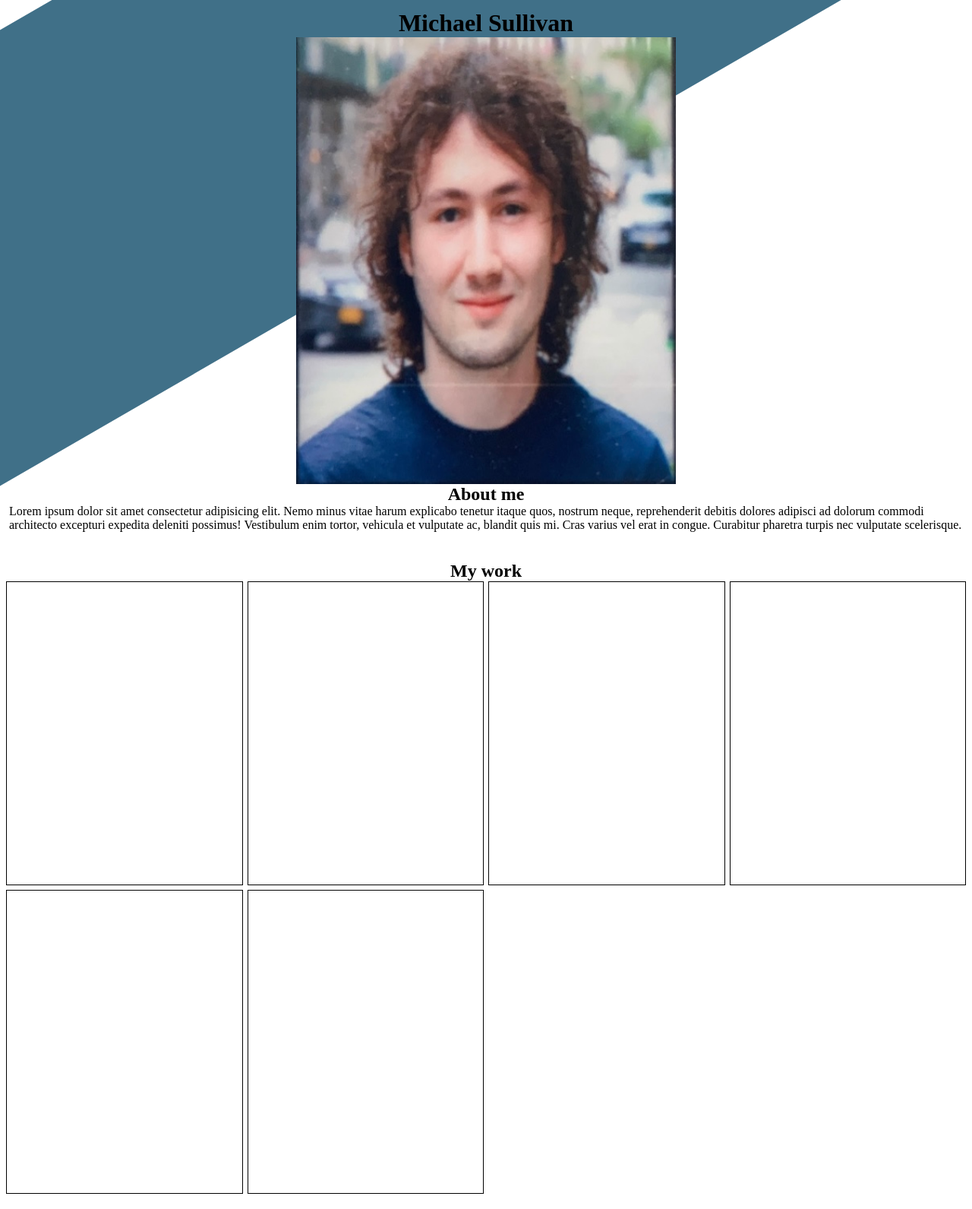
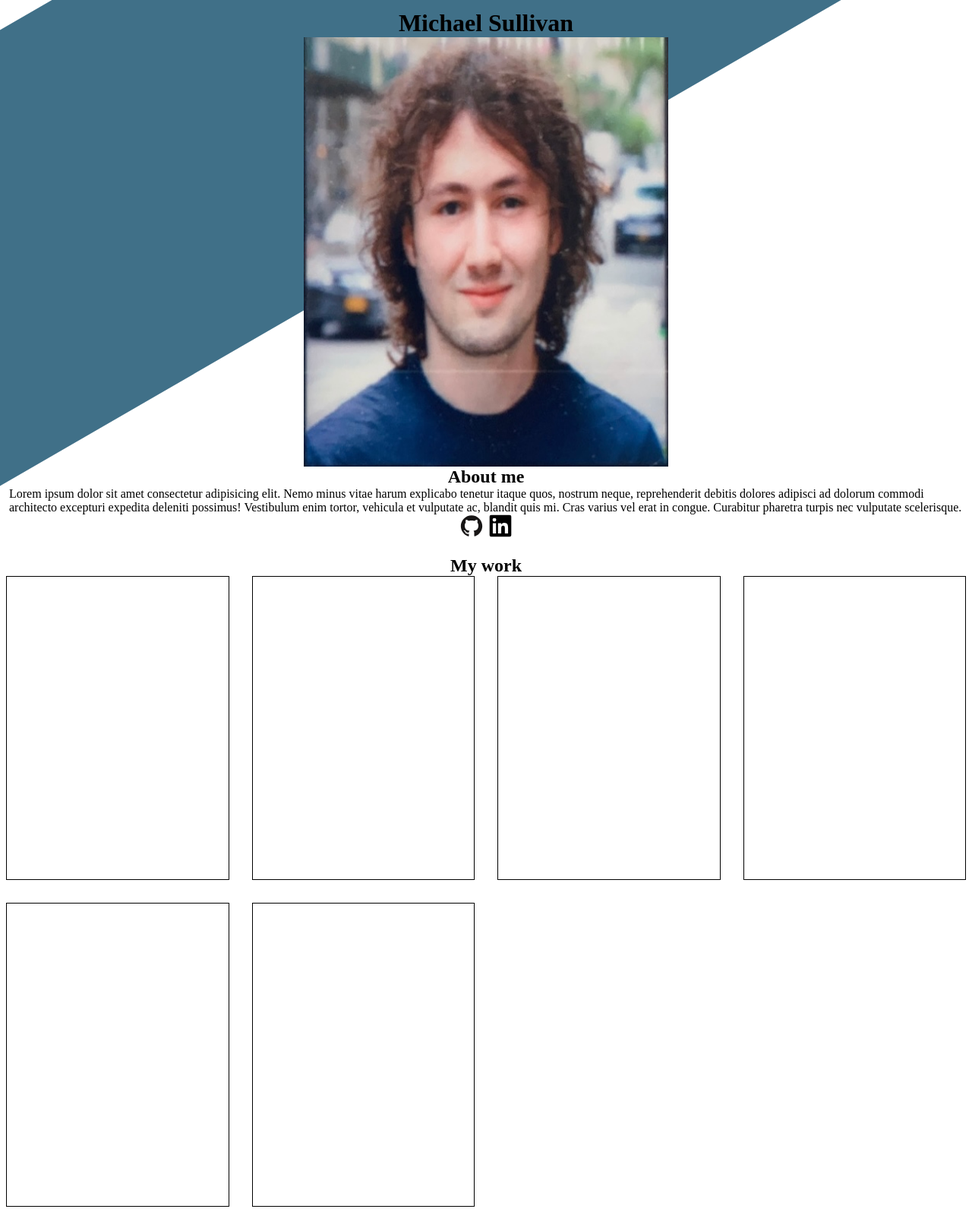
Before and after one commit to mike-344/homepage, a website built with webpack: page src/index.html in a window 1280 px wide. Shown: the top 1591 px of the page at 76% size. Built offline with nearby package versions, Linux system fonts and the light colour scheme.

Commit message:
Fix: Fix icon width

```diff
--- a/src/css/style.css
+++ b/src/css/style.css
@@ -22,7 +22,7 @@ header{
 
 .headshot{
     width: 80vw;
-    max-width: 500px;
+    max-width: 480px;
 
 }
 .about-me{
@@ -39,7 +39,7 @@ header{
 
 }
 .github-icon, .linkedin-icon{
-    max-width: 30px;
+    width: 30px;
 }
 .project{
     height: 400px;
@@ -48,7 +48,7 @@ header{
 .projects{
     display: grid;
     grid-template-columns: repeat(auto-fit, minmax(280px, 1fr));
-    gap: 6px;
+    gap: 30px;
 }
 main{
     padding: 8px;
@@ -57,6 +57,7 @@ main{
     display: flex;
     flex-direction: column;
     padding-bottom: 20%;
+
 }
 main h2{
     align-self: center;
--- a/src/js/index.js
+++ b/src/js/index.js
@@ -17,3 +17,6 @@ githubIcon.forEach((icon) =>{
 linkedinIcon.forEach((icon) =>{
     icon.src = linkedinLogo
 })
+
+console.log("GitHub Logo Path:", githubLogo);
+console.log("LinkedIn Logo Path:", linkedinLogo);
```
